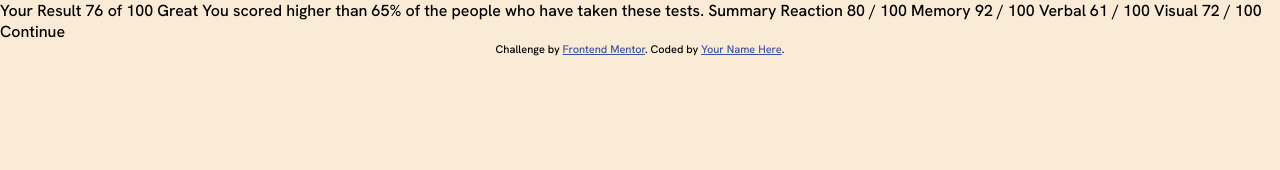
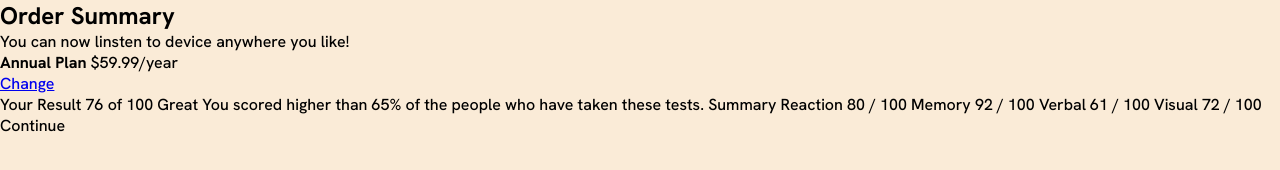
Before and after one commit to Leonardo-de-Castro/Componente-de-resumo-de-resultados, a plain HTML site: page index.html in a window 1280 px wide. Drawn offline with Linux system fonts and the light colour scheme; files that its build step writes are made by us from their sources.

Commit message:
iniciando a estrutura de html

```diff
--- a/index.html
+++ b/index.html
@@ -23,6 +23,22 @@
 
   <main class="">
 
+    <section>
+      <h1>Order Summary</h1>
+      <span class="descripition"> You can now linsten to device anywhere you like!</span>
+
+        <div class="informations">
+          <div class="music-price">
+            <div class="price">
+              <strong>Annual Plan</strong>
+              <span>$59.99/year</span>
+            </div>
+          </div>
+          <a href="#">Change</a>
+        </div>
+    </section>
+  </main>
+
     <section class="sumario" id="sumario">
       Your Result
       76
@@ -43,11 +59,6 @@
     </section>
 
 
-  <div class="atribuicao">
-    Challenge by <a href="https://www.frontendmentor.io?ref=challenge" target="_blank">Frontend Mentor</a>.
-    Coded by <a href="#">Your Name Here</a>.
-  </div>
 
-</main>
 </body>
 </html>
```
